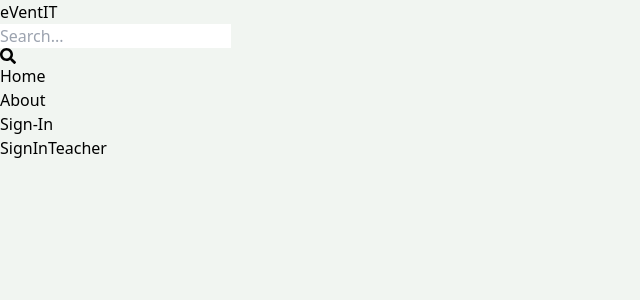
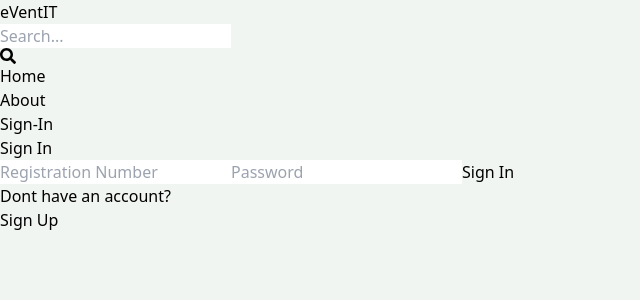
Before and after one commit to MnvPatel/mern-eVentIT, a React (Vite) app in the folder client/: page /sign-in-T in a window 1280 px wide. Shown: the top 300 px of the page, without its empty margins (0-640 px from the left). Built offline with nearby package versions, Linux system fonts and the light colour scheme.

Commit message:
created complete signin functionality for users and teachers

```diff
--- a/client/src/pages/SignIn.jsx
+++ b/client/src/pages/SignIn.jsx
@@ -1,7 +1,75 @@
-import React from 'react'
+import { useState } from "react";
+import { Link, useNavigate } from "react-router-dom";
 
 export default function SignIn() {
+  const [formData, setFormData] = useState({});
+  const [error, setError] = useState(null);
+  const [loading, setLoading] = useState(false);
+  const navigate = useNavigate();
+  const handleChange = (e) => {
+    setFormData({
+      ...formData,
+      [e.target.id]: e.target.value,
+    });
+  };
+  const handleSubmit = async (e) => {
+    e.preventDefault();
+    try {
+      setLoading(true);
+      const res = await fetch("/api/auth/signin", {
+        method: "POST",
+        headers: {
+          "Content-Type": "application/json",
+        },
+        body: JSON.stringify(formData),
+      });
+      const data = await res.json();
+      if (data.success === false) {
+        setLoading(false);
+        setError(data.message);
+        return;
+      }
+      setLoading(false);
+      setError(null);
+      navigate('/');
+    } catch (error) {
+      setLoading(false);
+      setError(error.message);
+    }
+  };
   return (
-    <div>SignIn</div>
-  )
+    <div className="p-3 max-w-lg mx-auto">
+      <h1 className="text-3xl text-center font-semibold my-7">Sign In</h1>
+      <form onSubmit={handleSubmit} className="flex flex-col gap-4">
+
+        <input
+          type="text"
+          placeholder="Registration Number"
+          className="border p-3 rounded-lg"
+          id="RegistrationNumber"
+          onChange={handleChange}
+        />
+        <input
+          type="password"
+          placeholder="Password"
+          className="border p-3 rounded-lg"
+          id="password"
+          onChange={handleChange}
+        />
+        <button
+          disabled={loading}
+          className="bg-slate-700 text-white p-3 rounded-lg uppercase hover:opacity-95 disabled:opacity-80"
+        >
+          {loading ? "Loading..." : "Sign In"}
+        </button>
+      </form>
+      <div className="flex gap-2 mt-5">
+        <p>Dont have an account?</p>
+        <Link to={"/sign-up"}>
+          <span className="text-blue-700">Sign Up</span>
+        </Link>
+      </div>
+      {error && <p className="text-red-500 mt-5">{error}</p>}
+    </div>
+  );
 }
--- a/client/src/pages/SignInTeacher.jsx
+++ b/client/src/pages/SignInTeacher.jsx
@@ -1,7 +1,75 @@
-import React from 'react'
+import { useState } from "react";
+import { Link, useNavigate } from "react-router-dom";
 
 export default function SignInTeacher() {
+  const [formData, setFormData] = useState({});
+  const [error, setError] = useState(null);
+  const [loading, setLoading] = useState(false);
+  const navigate = useNavigate();
+  const handleChange = (e) => {
+    setFormData({
+      ...formData,
+      [e.target.id]: e.target.value,
+    });
+  };
+  const handleSubmit = async (e) => {
+    e.preventDefault();
+    try {
+      setLoading(true);
+      const res = await fetch("/api/auth/Sign-In", {
+        method: "POST",
+        headers: {
+          "Content-Type": "application/json",
+        },
+        body: JSON.stringify(formData),
+      });
+      const data = await res.json();
+      if (data.success === false) {
+        setLoading(false);
+        setError(data.message);
+        return;
+      }
+      setLoading(false);
+      setError(null);
+      navigate('/');
+    } catch (error) {
+      setLoading(false);
+      setError(error.message);
+    }
+  };
   return (
-    <div>SignInTeacher</div>
-  )
+    <div className="p-3 max-w-lg mx-auto">
+      <h1 className="text-3xl text-center font-semibold my-7">Sign In</h1>
+      <form onSubmit={handleSubmit} className="flex flex-col gap-4">
+
+        <input
+          type="text"
+          placeholder="Registration Number"
+          className="border p-3 rounded-lg"
+          id="RegistrationNumber"
+          onChange={handleChange}
+        />
+        <input
+          type="password"
+          placeholder="Password"
+          className="border p-3 rounded-lg"
+          id="password"
+          onChange={handleChange}
+        />
+        <button
+          disabled={loading}
+          className="bg-slate-700 text-white p-3 rounded-lg uppercase hover:opacity-95 disabled:opacity-80"
+        >
+          {loading ? "Loading..." : "Sign In"}
+        </button>
+      </form>
+      <div className="flex gap-2 mt-5">
+        <p>Dont have an account?</p>
+        <Link to={"/sign-up-T"}>
+          <span className="text-blue-700">Sign Up</span>
+        </Link>
+      </div>
+      {error && <p className="text-red-500 mt-5">{error}</p>}
+    </div>
+  );
 }
--- a/client/src/pages/SignUpTeacher.jsx
+++ b/client/src/pages/SignUpTeacher.jsx
@@ -1,7 +1,7 @@
 import { useState } from "react";
 import { Link, useNavigate } from "react-router-dom";
 
-export default function SignUp() {
+export default function SignUpTeacher() {
   const [formData, setFormData] = useState({});
   const [error, setError] = useState(null);
   const [loading, setLoading] = useState(false);
```
